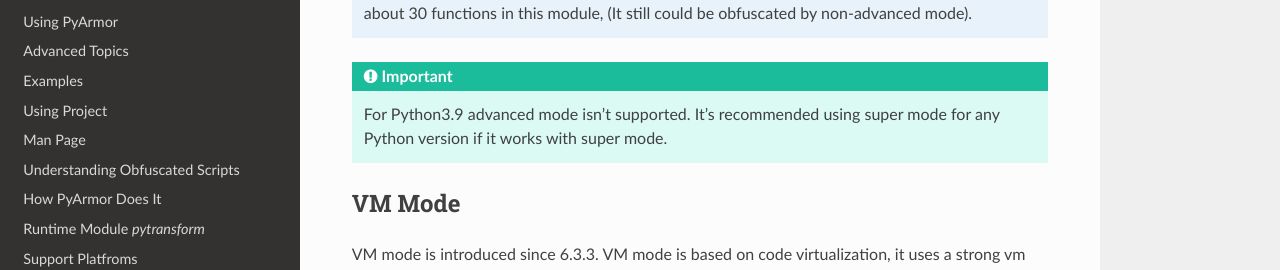
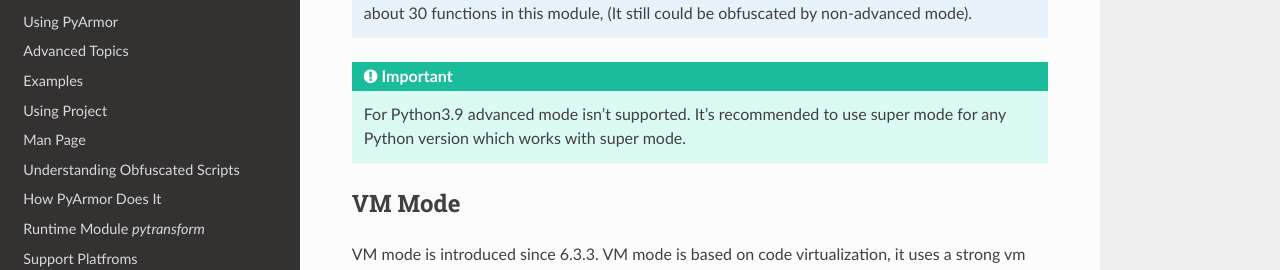
Before and after one commit to dashingsoft/pyarmor, a Sphinx documentation site: the page built from docs/mode.rst, in a window 1280 px wide and 900 px high, scrolled down 1482 px. Shown: the part 153-423 px from the top of the window. Built offline with Sphinx 7.4.7 and the Read the Docs theme 2.0.0, drawn with Linux system fonts in a browser that asks for light colours.

Commit message:
Refine note

```diff
--- a/docs/mode.rst
+++ b/docs/mode.rst
@@ -77,8 +77,8 @@
 
 .. important::
 
-   For Python3.9 advanced mode isn't supported. It's recommended using super
-   mode for any Python version if it works with super mode.
+   For Python3.9 advanced mode isn't supported. It's recommended to use super
+   mode for any Python version which works with super mode.
 
 .. _vm mode:
 
```
